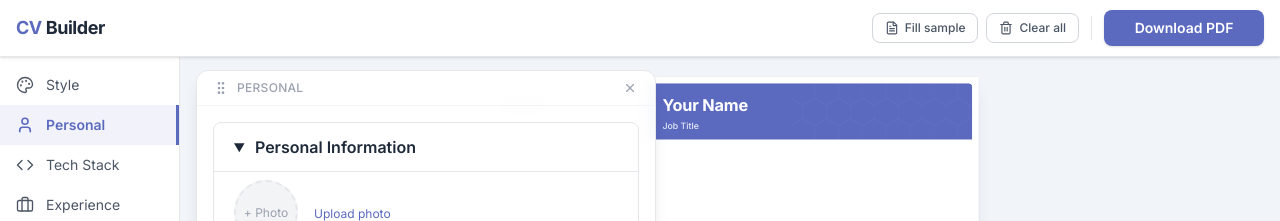
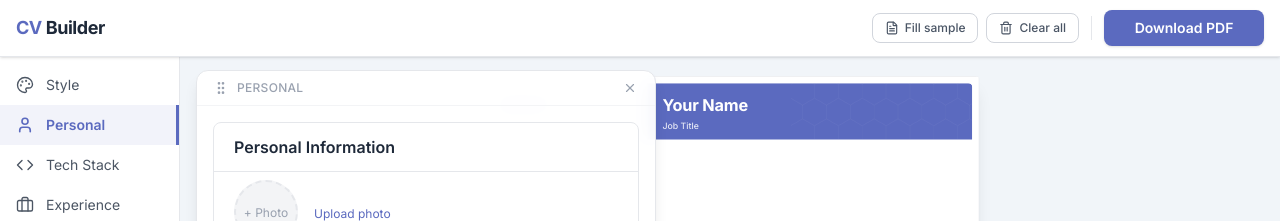
Before and after one commit to xandzia/cv-builder, a React (Vite) app: page / in a window 1280 px wide. Shown: the top 221 px of the page. Built offline with nearby package versions, Linux system fonts and the light colour scheme.

Commit message:
Remove collapsible details/summary from form sections

```diff
--- a/src/components/form/ExtrasForm.tsx
+++ b/src/components/form/ExtrasForm.tsx
@@ -18,7 +18,7 @@ export default memo(function ExtrasForm({
   const { t } = useI18n()
 
   return (
-    <FormSection title={t('extras.title')} defaultOpen={false}>
+    <FormSection title={t('extras.title')}>
       <label className="block">
         <span className="block text-xs font-medium text-gray-500 mb-1">
           {t('extras.certifications')}
--- a/src/components/form/FormSection.tsx
+++ b/src/components/form/FormSection.tsx
@@ -3,16 +3,15 @@ import type { ReactNode } from 'react'
 interface Props {
   title: string
   children: ReactNode
-  defaultOpen?: boolean
 }
 
-export default function FormSection({ title, children, defaultOpen = true }: Props) {
+export default function FormSection({ title, children }: Props) {
   return (
-    <details open={defaultOpen} className="group border border-cv-border rounded-lg bg-white">
-      <summary className="cursor-pointer select-none px-5 py-3 font-semibold text-gray-800 hover:bg-gray-50 rounded-lg transition-colors">
-        <span className="ml-1">{title}</span>
-      </summary>
+    <div className="border border-cv-border rounded-lg bg-white">
+      <div className="px-5 py-3 font-semibold text-gray-800">
+        {title}
+      </div>
       <div className="px-5 pb-5 pt-2 space-y-3 border-t border-cv-border">{children}</div>
-    </details>
+    </div>
   )
 }
--- a/src/components/form/LanguagesForm.tsx
+++ b/src/components/form/LanguagesForm.tsx
@@ -18,7 +18,7 @@ export default memo(function LanguagesForm({ data, onChange }: Props) {
   const { t } = useI18n()
 
   return (
-    <FormSection title={t('languages.title')} defaultOpen={false}>
+    <FormSection title={t('languages.title')}>
       {data.map((item, i) => (
         <div
           key={item.id}
```
